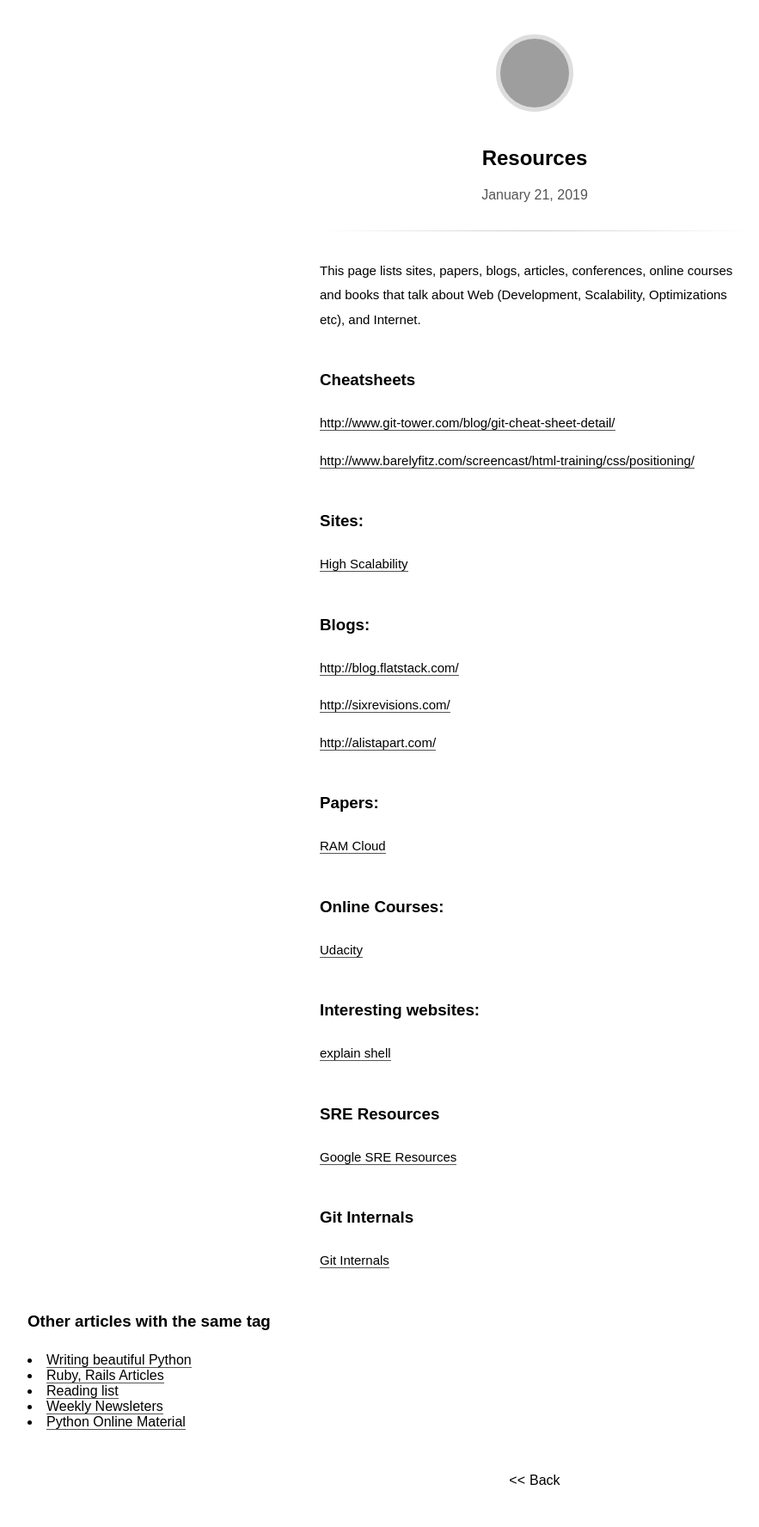
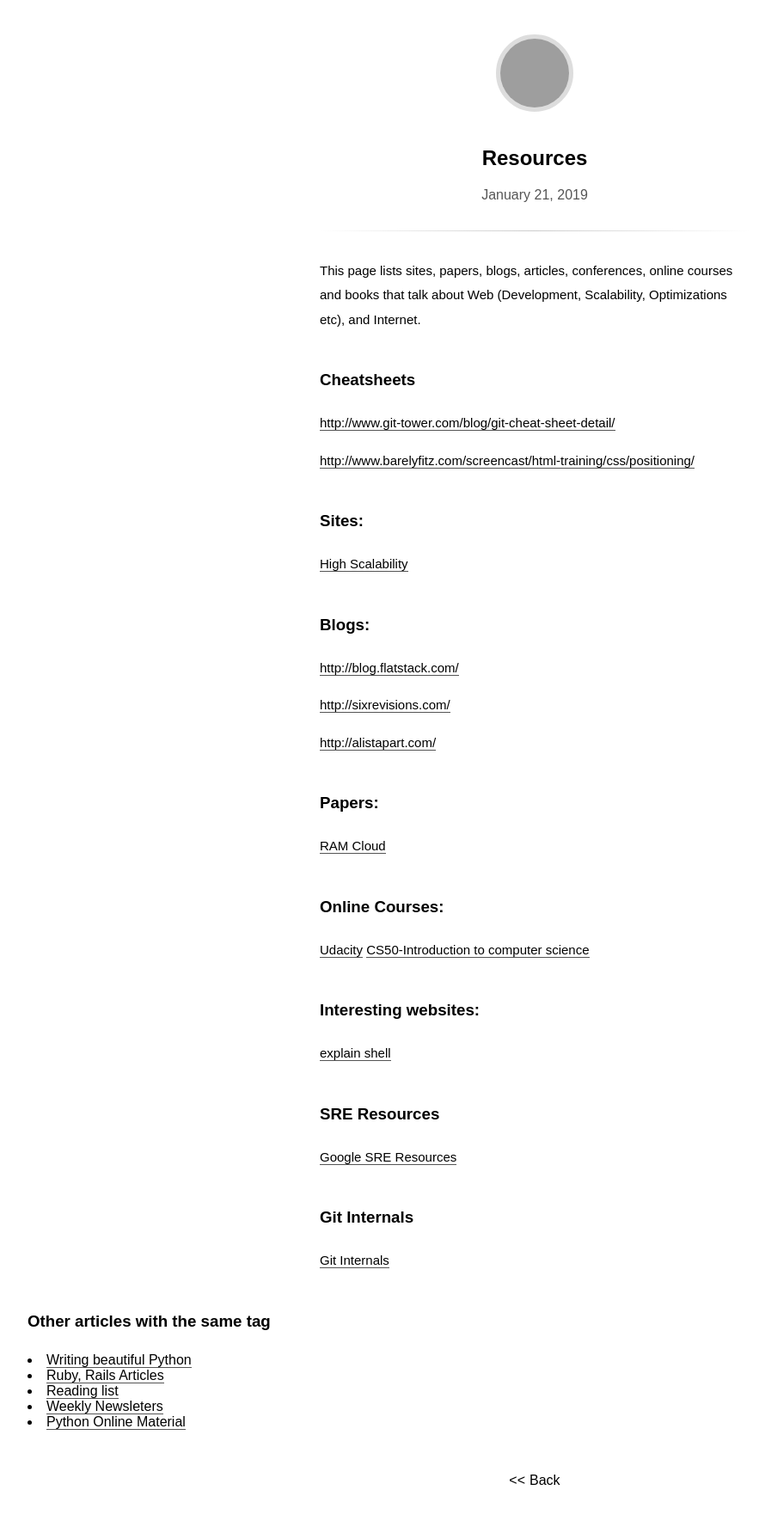
Before and after one commit to goutham2027/pythonforhumans, a Jekyll site: the page built from _posts/2019-01-21-Resources.md, in a window 1280 px wide. Shown: the whole page at 86% size, without its empty margins (18-901 px from the left). Built offline with Jekyll 4.4.1, drawn with Linux system fonts in a browser that asks for light colours; some web fonts are replaced; grey boxes are pictures that could not be loaded.

Commit message:
update resources

```diff
--- a/_posts/2019-01-21-Resources.md
+++ b/_posts/2019-01-21-Resources.md
@@ -31,6 +31,7 @@
 ### Online Courses:
 
 [Udacity](https://www.udacity.com/course/introduction-to-python--ud1110)
+[CS50-Introduction to computer science](https://www.edx.org/course/cs50s-introduction-to-computer-science)
 
 ### Interesting websites:
 [explain shell](http://explainshell.com/)
```
